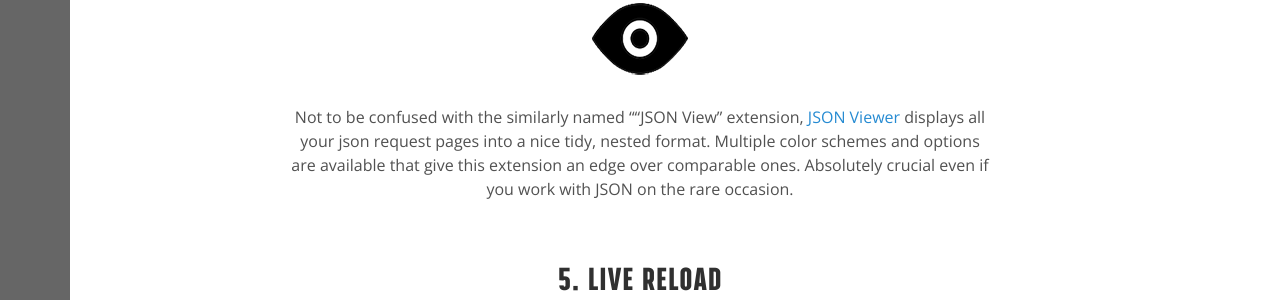
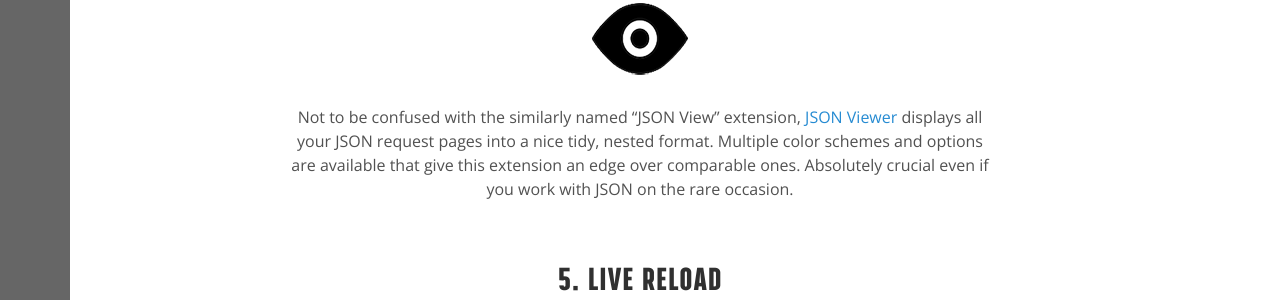
Before and after one commit to eyecuelab/labnotebook, a Jekyll site: the page built from _posts/2015-02-23-essential_extensions.md, in a window 1280 px wide and 900 px high, scrolled down 1719 px. Shown: the part 154-454 px from the top of the window. Built offline with Jekyll 4.4.1, drawn with Linux system fonts in a browser that asks for light colours; Markdown is read by kramdown in place of the engine named in the settings; comment, search, counter and statistics services are not loaded.

Commit message:
update intro size; post

```diff
--- a/_posts/2015-02-23-essential_extensions.md
+++ b/_posts/2015-02-23-essential_extensions.md
@@ -36,7 +36,7 @@ If you have any familiarity with Photoshop, you're probably used to having guide
 #4. JSON Viewer
 [![EyeCue Lab]({{ site.postimage }}jsonviewer.png)](https://chrome.google.com/webstore/detail/json-viewer/gbmdgpbipfallnflgajpaliibnhdgobh)
 
-Not to be confused with the similarly named ""JSON View" extension, [JSON Viewer](https://chrome.google.com/webstore/detail/json-viewer/gbmdgpbipfallnflgajpaliibnhdgobh) displays all your json request pages into a nice tidy, nested format. Multiple color schemes and options are available that give this extension an edge over comparable ones. Absolutely crucial even if you work with JSON on the rare occasion.
+Not to be confused with the similarly named "JSON View" extension, [JSON Viewer](https://chrome.google.com/webstore/detail/json-viewer/gbmdgpbipfallnflgajpaliibnhdgobh) displays all your JSON request pages into a nice tidy, nested format. Multiple color schemes and options are available that give this extension an edge over comparable ones. Absolutely crucial even if you work with JSON on the rare occasion.
 
   <br>
 #5. Live Reload
--- a/index.html
+++ b/index.html
@@ -14,7 +14,7 @@ title: Home
       <h4 class="post-date">{{ post.date | date_to_string }}</h4>
     </h1>
     <!-- Content -->
-    {{ post.content | truncatewords: 100 }}
+    {{ post.content | truncatewords: 50 }}
 
     <p><a href="{{ post.url }}">Read more</a></p>
 
```
